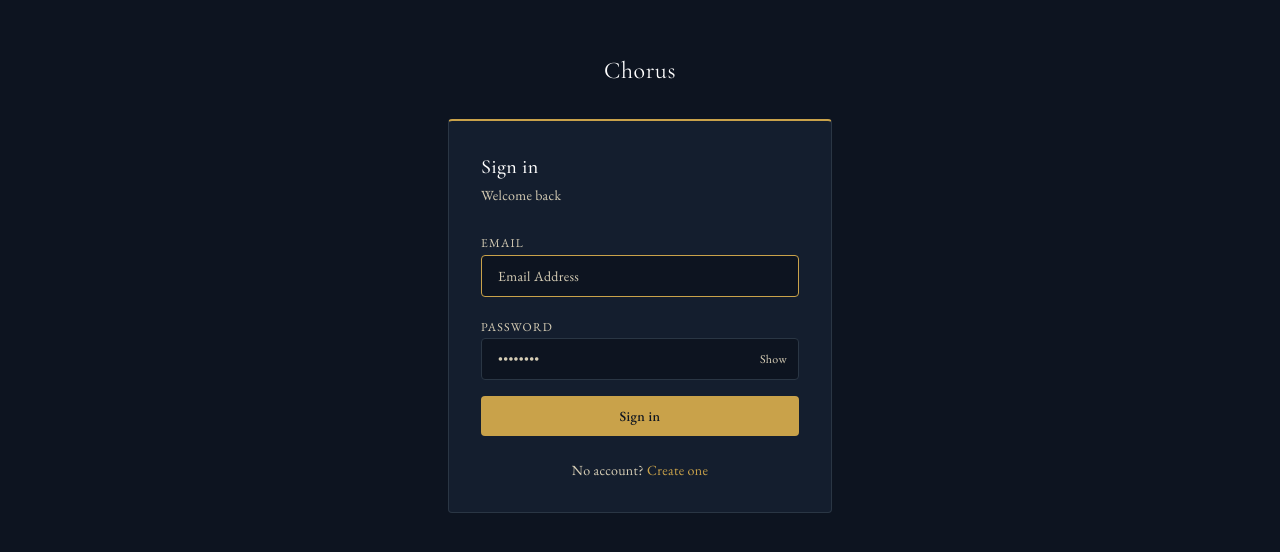
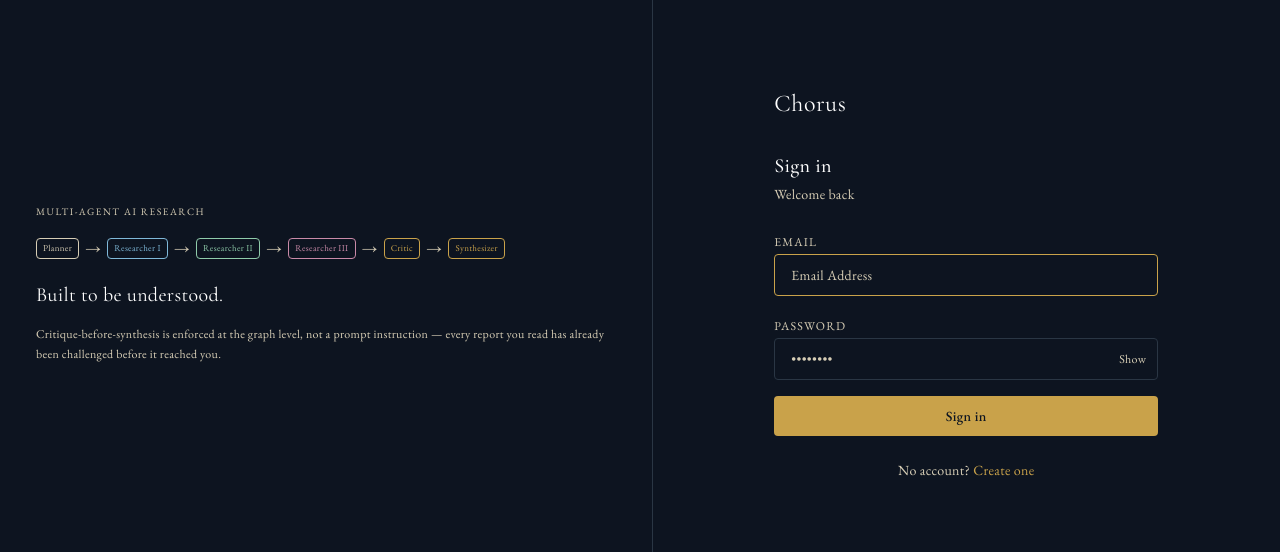
Before and after one commit to Bob-Kyle-Rosales/Chorus, a Next.js app in the folder frontend/: page /auth/signin in a window 1280 px wide. Shown: the part 116-668 px from the top of the page. Built offline with nearby package versions, Linux system fonts and the light colour scheme; no server answers.

Commit message:
feat: split-screen layout for the sign-in page

```diff
--- a/frontend/src/app/auth/signin/page.tsx
+++ b/frontend/src/app/auth/signin/page.tsx
@@ -5,6 +5,7 @@
 import { useRouter } from "next/navigation"
 import { api, ApiError } from "@/lib/api"
 import { useAuthStore } from "@/lib/auth-store"
+import { AuthBrandPanel } from "@/components/AuthBrandPanel"
 
 export default function SignInPage() {
   const router = useRouter()
@@ -43,29 +44,20 @@
   }
 
   return (
-    <main
-      className="flex min-h-screen flex-col items-center justify-center p-6"
-      style={{ background: "var(--chorus-bg)" }}
-    >
-      {/* Wordmark */}
+    <main className="flex min-h-screen" style={{ background: "var(--chorus-bg)" }}>
+      <AuthBrandPanel variant="signin" />
+
+      <div className="flex flex-1 flex-col items-center justify-center p-6">
+        <div className="w-full max-w-sm space-y-8">
           <Link
             href="/"
-        className="mb-8 text-2xl tracking-wide transition-opacity hover:opacity-70"
+            className="block text-2xl tracking-wide transition-opacity hover:opacity-70"
             style={{ fontFamily: "var(--font-heading)", color: "var(--chorus-text)" }}
           >
             Chorus
           </Link>
 
-      {/* Card */}
-      <div
-        className="w-full max-w-sm rounded"
-        style={{
-          background: "var(--chorus-surface)",
-          border: "1px solid var(--chorus-border)",
-          borderTop: "2px solid var(--chorus-gold)",
-        }}
-      >
-        <div className="space-y-6 p-8">
+          <div className="space-y-6">
             <div>
               <h1
                 className="text-xl font-medium"
@@ -172,6 +164,7 @@
             </p>
           </div>
         </div>
+      </div>
     </main>
   )
 }
```
Lines whose indentation alone changed are shown as unchanged.
